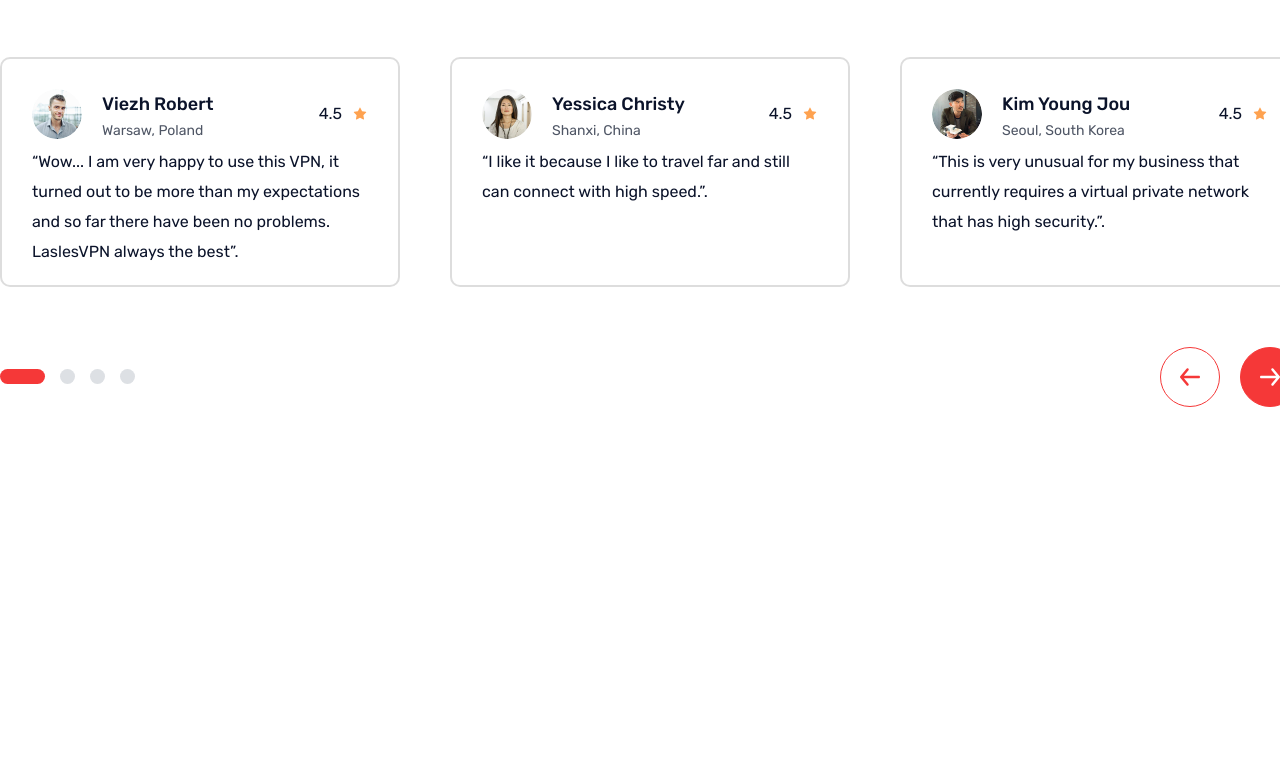
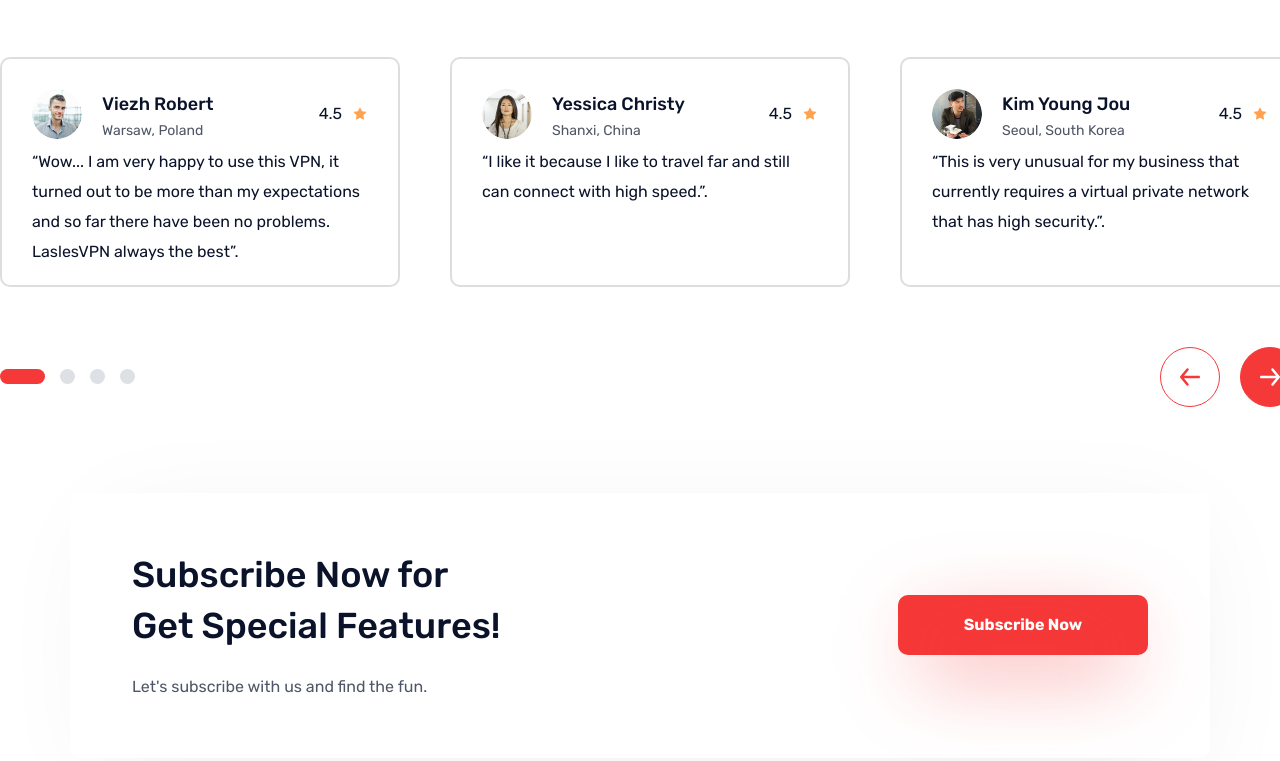
Before and after one commit to TrungEm/tailwind-project-01, a website: page public/index.html in a window 1280 px wide. Shown: the part 3975-4736 px from the top of the page. Drawn offline with Linux system fonts and the light colour scheme.

Commit message:
Làm phần subscribe

```diff
--- a/public/index.html
+++ b/public/index.html
@@ -736,6 +736,23 @@
                     </div>
                 </div>
             </div>
+
+            <!-- Subscribe -->
+            <div class="w-[1140px] mt-[86px] mx-auto">
+                <div
+                    class="relative flex items-center justify-between px-[62px] py-14 bg-white rounded-[10px] pseudo-ele after:w-[95%] after:h-[250px]"
+                >
+                    <div class="w-[371px]">
+                        <h2 class="heading">
+                            Subscribe Now for Get Special Features!
+                        </h2>
+                        <p class="desc">
+                            Let's subscribe with us and find the fun.
+                        </p>
+                    </div>
+                    <a href="#!" class="btn-hero mt-0">Subscribe Now</a>
+                </div>
+            </div>
         </div>
     </body>
 </html>
```
Also changed, not shown: public/css/tailwind.css.
